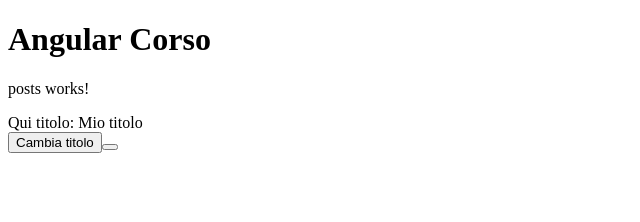
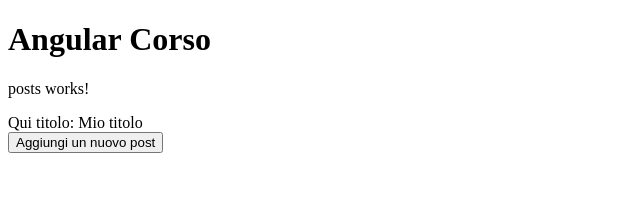
Before and after one commit to ironmanromeo/angular-corso, an Angular app: page / in a window 1280 px wide. Shown: the top 222 px of the page, without its empty margins (0-640 px from the left). Built offline with nearby package versions, Linux system fonts and the light colour scheme.

Commit message:
feat: added files

```diff
--- /dev/null
+++ b/src/app/dati/posts.data.ts
@@ -0,0 +1,5 @@
+export type Post = {
+    titolo: string
+    testo: string
+    commenti: string[]
+}
--- a/src/app/posts/posts.component.html
+++ b/src/app/posts/posts.component.html
@@ -1,5 +1,9 @@
 <p>posts works!</p>
 <div>Qui titolo: {{ titolo }}</div>
-<button (click)="cambiaTitolo()" [disabled] = "disabilitato" >Cambia titolo</button>
-
-<button (click)="loading()" [disabled] = "disabilitato_accendi">{{ textButton }}</button>
+<button (click)="aggiungiPost()">Aggiungi un nuovo post</button>
+<div *ngFor="let post of posts">
+    <h2> {{ post.titolo }} </h2>
+    <h5> {{ post.testo }} </h5>
+    <p> {{ post.commenti }} </p>
+    <h3 *ngIf="post.titolo === 'ciao'">Buongiorno</h3>
+</div>
```
